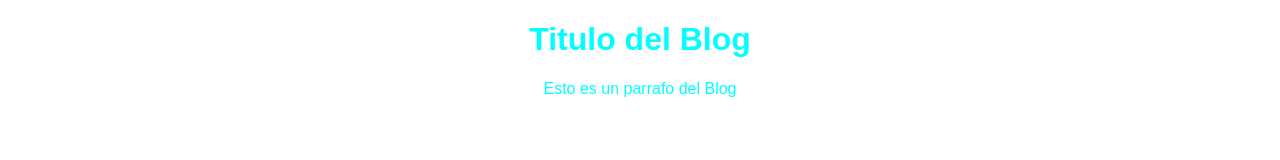
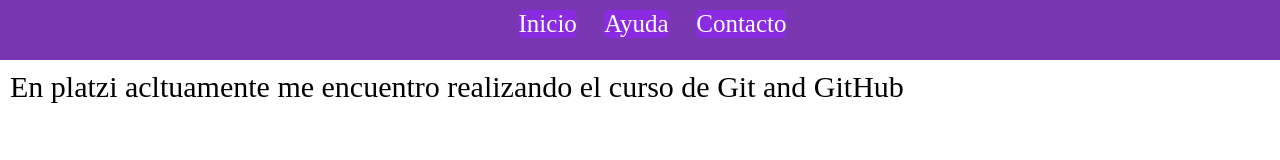
Before and after one commit to Cabariqued27/-Blog-, a plain HTML site: page index.html in a window 1280 px wide. Drawn offline with Linux system fonts and the light colour scheme.

Commit message:
versión mas reciente

```diff
--- a/Css/Style.css
+++ b/Css/Style.css
@@ -1,5 +1,35 @@
-body {
-    color: aqua;
+* {
+    box-sizing: border-box;
+    margin: 0;
+    padding: 0;
+}
+
+html {
+    font-size: 62.5%;
+}
+
+.list {
+    background-color: rgb(120, 55, 177);
+    height: 6.0rem;
+    padding: 1rem;
     text-align: center;
-    font-family: "Arial";
+
 }
+
+.item {
+    display: inline-block;
+    align-items: center;
+    background-color: blueviolet;
+    border-radius: .5rem;
+   margin-left: 2.5rem;
+}
+ .list a {
+     color: rgb(255, 255, 255);
+     text-decoration: none;
+     font-size: 2.5rem;
+ }
+
+ main {
+     font-size: 3.0rem;
+     padding: 1rem;
+ }
--- a/index.html
+++ b/index.html
@@ -9,7 +9,15 @@
         <link rel="stylesheet" href="Css/Style.css">
     </head>
     <body>
-        <h1>Titulo del Blog</h1>
-        <p>Esto es un parrafo del Blog</p>
+        <header class="Head">
+            <ul class="list">
+                <li class="item"><a href="index.html">Inicio</a></li>
+                <li class="item"><a href="#">Ayuda</a></li>
+                <li class="item"><a href="#">Contacto</a></li>
+            </ul>
+        </header>
+        <main>
+            <p>En platzi acltuamente me encuentro realizando el curso de Git and GitHub</p>
+        </main>
     </body>
 </html>
```
